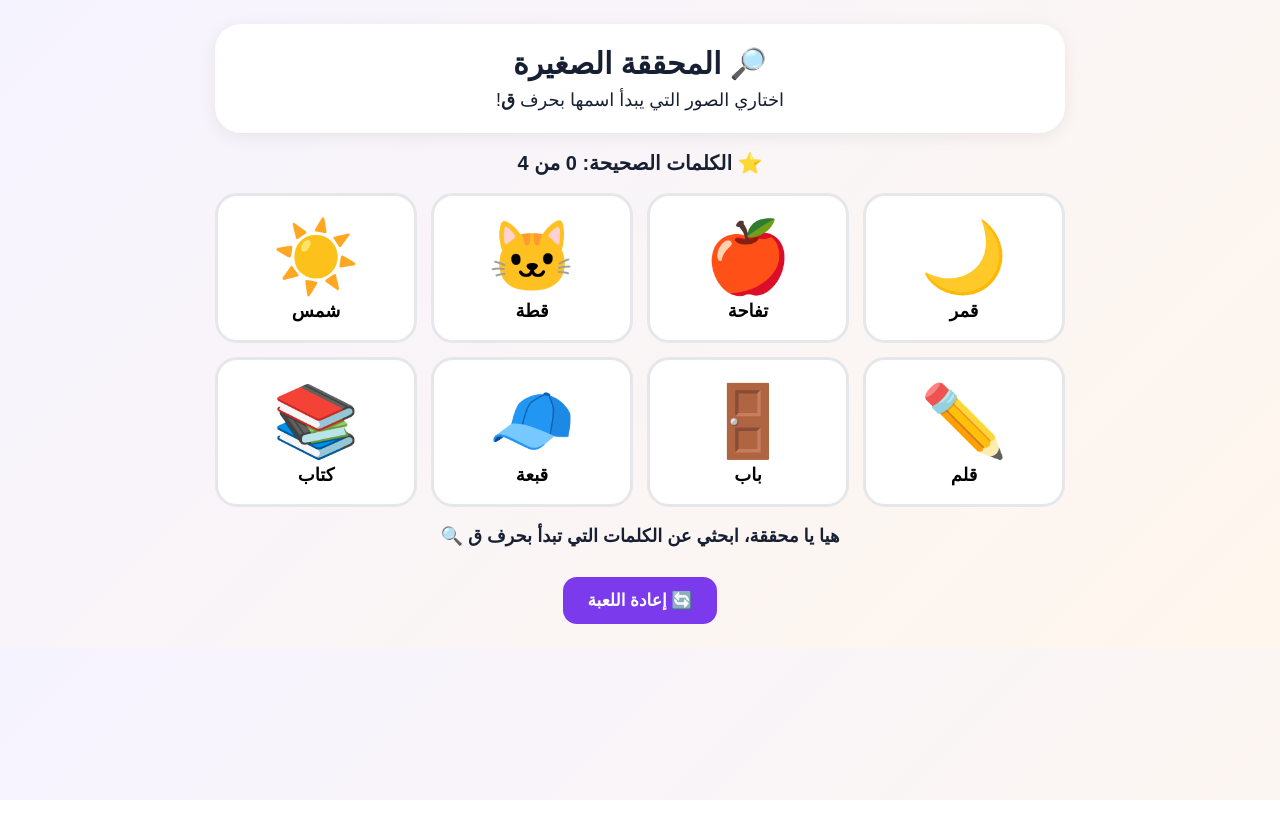
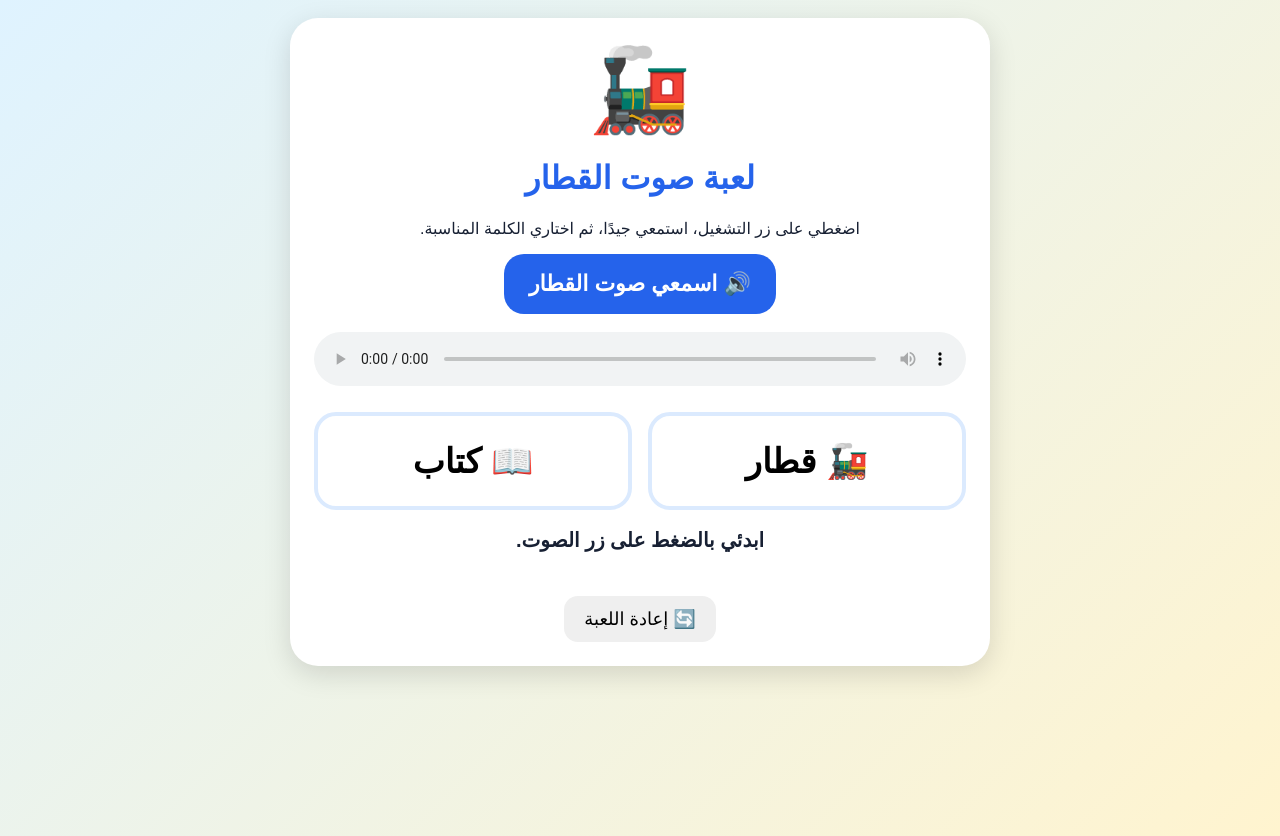
Before and after one commit to ireem104-gif/-little-detective-q, a plain HTML site: page index.html in a window 1280 px wide. Before the commit the page ends 800 px from the top, so only its background shows below. Drawn offline with Linux system fonts and the light colour scheme.

Commit message:
Add files via upload

```diff
--- a/index.html
+++ b/index.html
@@ -1,62 +1,16 @@
-<!doctype html>
-<html lang="ar" dir="rtl">
-<head>
-<meta charset="utf-8">
-<meta name="viewport" content="width=device-width,initial-scale=1">
-<title>المحققة الصغيرة - حرف ق</title>
+<!doctype html><html lang="ar" dir="rtl"><head><meta charset="utf-8">
+<meta name="viewport" content="width=device-width,initial-scale=1"><title>لعبة صوت القطار</title>
 <style>
-body{margin:0;font-family:Arial,sans-serif;background:linear-gradient(135deg,#f5f3ff,#fff7ed);color:#172033}
-.wrap{max-width:850px;margin:auto;padding:24px 14px;text-align:center}
-.hero{background:#fff;border-radius:26px;padding:22px;box-shadow:0 4px 18px #0001}
-h1{margin:0 0 8px;font-size:30px} .hero p{margin:0;font-size:18px}
-.score{margin:18px;font-weight:bold;font-size:20px}
-.cards{display:grid;grid-template-columns:repeat(4,1fr);gap:14px}
-.card{border:3px solid #e5e7eb;background:#fff;border-radius:22px;padding:12px;min-height:150px;font-size:18px;font-weight:bold;cursor:pointer}
-.card:active{transform:scale(.97)}
-.pic{font-size:70px;height:85px;display:flex;align-items:center;justify-content:center}
-.ok{border-color:#22c55e;background:#f0fdf4}.wrong{border-color:#ef4444;background:#fef2f2}
-.msg{min-height:34px;margin:18px;font-weight:bold;font-size:18px}
-button.reset{border:0;background:#7c3aed;color:#fff;border-radius:14px;padding:13px 24px;font-size:17px;font-weight:bold}
-@media(max-width:600px){.cards{grid-template-columns:repeat(2,1fr)}h1{font-size:25px}.card{min-height:140px}}
-</style>
-</head>
-<body>
-<div class="wrap">
-<div class="hero">
-<h1>🔎 المحققة الصغيرة</h1>
-<p>اختاري الصور التي يبدأ اسمها بحرف <strong>ق</strong>!</p>
-</div>
-<div class="score">⭐ الكلمات الصحيحة: <span id="score">0</span> من 4</div>
-<div class="cards" id="cards"></div>
-<div class="msg" id="msg">هيا يا محققة، ابحثي عن الكلمات التي تبدأ بحرف ق 🔍</div>
-<button class="reset" id="reset">🔄 إعادة اللعبة</button>
-</div>
-<script>
-const items=[
-["قمر","🌙",true],["تفاحة","🍎",false],["قطة","🐱",true],["شمس","☀️",false],
-["قلم","✏️",true],["باب","🚪",false],["قبعة","🧢",true],["كتاب","📚",false]
-];
-const cards=document.getElementById("cards"), score=document.getElementById("score"), msg=document.getElementById("msg");
-function start(){
- cards.innerHTML=""; score.textContent="0"; msg.textContent="هيا يا محققة، ابحثي عن الكلمات التي تبدأ بحرف ق 🔍";
- items.forEach(([word,emoji,correct])=>{
-  const b=document.createElement("button"); b.className="card"; b.type="button";
-  b.innerHTML=`<div class="pic">${emoji}</div><div>${word}</div>`;
-  b.onclick=()=>{
-   if(b.dataset.done)return;
-   if(correct){
-    b.dataset.done="1"; b.classList.add("ok");
-    const n=Number(score.textContent)+1; score.textContent=n;
-    msg.textContent=n===4?"🎉 أحسنتِ! قبضتِ على جميع كلمات حرف ق!":"⭐ إجابة صحيحة! واصلي البحث.";
-   }else{
-    b.classList.add("wrong"); msg.textContent="💡 ليست هذه! ابحثي عن كلمة تبدأ بحرف ق.";
-    setTimeout(()=>{b.classList.remove("wrong"); msg.textContent="🔍 حاولي مرة أخرى!"},700);
-   }
-  };
-  cards.appendChild(b);
- });
-}
-document.getElementById("reset").onclick=start; start();
-</script>
-</body>
-</html>
+body{margin:0;font-family:Arial;background:linear-gradient(135deg,#dff3ff,#fff4cf);min-height:100vh;padding:18px;color:#172033}.wrap{max-width:700px;margin:auto;text-align:center}.card{background:#fff;border-radius:28px;padding:24px;box-shadow:0 8px 28px #0002}.train{font-size:82px}h1{color:#2563eb}.play{border:0;border-radius:20px;padding:17px 25px;font-size:22px;font-weight:bold;background:#2563eb;color:#fff}.audio{width:100%;margin-top:18px}.words{display:grid;grid-template-columns:1fr 1fr;gap:16px;margin-top:22px}.word{border:4px solid #dbeafe;background:white;border-radius:22px;padding:25px;font-size:34px;font-weight:bold}.correct{background:#dcfce7!important;border-color:#16a34a!important}.wrong{background:#fee2e2!important;border-color:#dc2626!important}.msg{min-height:50px;margin:18px;font-size:20px;font-weight:bold}.reset{border:0;border-radius:14px;padding:12px 20px;font-size:18px}@media(max-width:520px){.words{grid-template-columns:1fr}}
+</style></head><body><div class="wrap"><div class="card"><div class="train">🚂</div>
+<h1>لعبة صوت القطار</h1><p>اضغطي على زر التشغيل، استمعي جيدًا، ثم اختاري الكلمة المناسبة.</p>
+<button class="play" id="play">🔊 اسمعي صوت القطار</button>
+<audio class="audio" id="audio" controls preload="auto"><source src="train_sound.wav" type="audio/wav"></audio>
+<div class="words"><button class="word" data-correct="1">🚂 قطار</button><button class="word" data-correct="0">📖 كتاب</button></div>
+<div class="msg" id="msg">ابدئي بالضغط على زر الصوت.</div><button class="reset" id="reset">🔄 إعادة اللعبة</button>
+</div></div><script>
+const a=document.getElementById('audio'),m=document.getElementById('msg');
+document.getElementById('play').onclick=()=>{a.currentTime=0;a.play().then(()=>m.textContent='🎧 استمعي جيدًا ثم اختاري الكلمة المناسبة.').catch(()=>m.textContent='اضغطي على زر ▶️ في مشغل الصوت أسفل الزر.')};
+document.querySelectorAll('.word').forEach(b=>b.onclick=()=>{document.querySelectorAll('.word').forEach(x=>x.classList.remove('correct','wrong'));if(b.dataset.correct==='1'){b.classList.add('correct');m.textContent='🎉 أحسنتِ! الإجابة: قطار.'}else{b.classList.add('wrong');m.textContent='💡 حاولي مرة أخرى.'}});
+document.getElementById('reset').onclick=()=>{document.querySelectorAll('.word').forEach(x=>x.classList.remove('correct','wrong'));m.textContent='ابدئي بالضغط على زر الصوت.'};
+</script></body></html>
```
Also changed, not shown: 1 other file.
